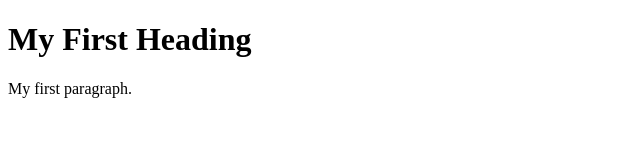
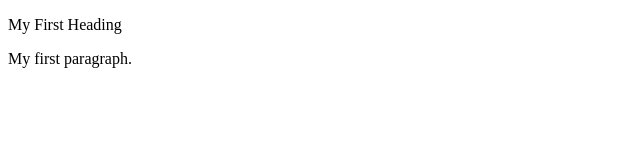
Before and after one commit to xxmahmoudxx/first, a plain HTML site: page produit.html in a window 1280 px wide. Shown: the whole page, without its empty margins (0-640 px from the left). Drawn offline with Linux system fonts and the light colour scheme.

Commit message:
change caracter

```diff
--- a/produit.html
+++ b/produit.html
@@ -2,7 +2,7 @@
 <html>
 <body>
 
-<h1>My First Heading</h1>
+<p>My First Heading</p>
 
 <p>My first paragraph.</p>
 
```
